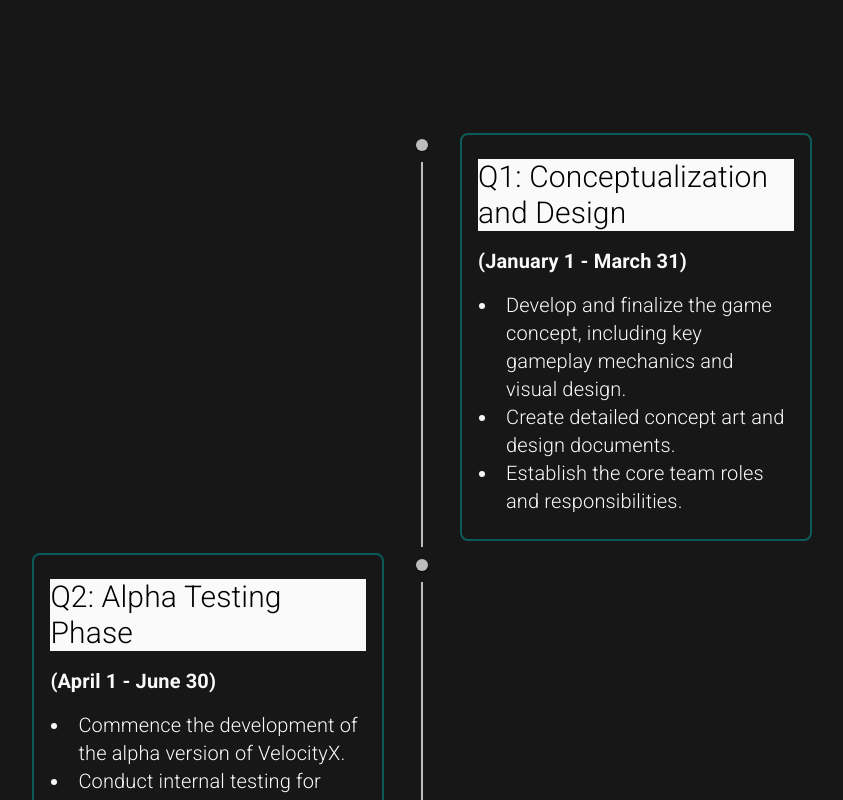
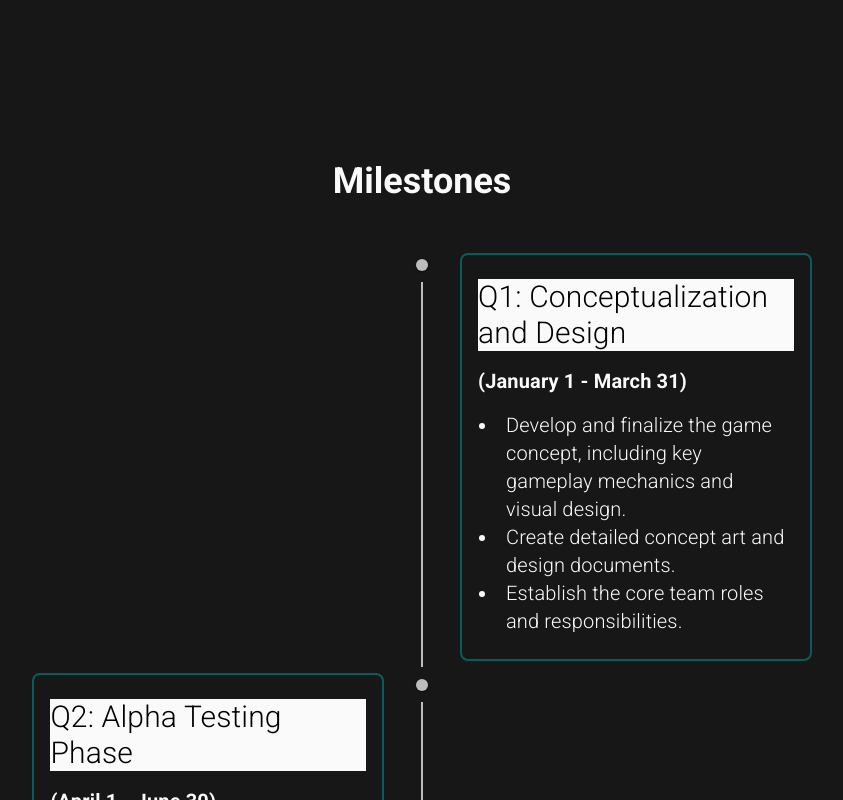
Before and after one commit to tejpal-ritish/Gig01, a React (Vite) app: page / in a window 1280 px wide. Shown: the part 3960-4760 px from the top of the page, without its empty margins (218-1061 px from the left). Built offline with nearby package versions, Linux system fonts and the light colour scheme.

Commit message:
Made changes to milestones

```diff
--- a/src/components/Milestones.css
+++ b/src/components/Milestones.css
@@ -11,3 +11,14 @@
 
     transition: background-color 0.4s ease, color 0.4s ease; /* Smooth transition for background color and text color */
 }
+
+/* Milestones.css */
+/* Milestones.css */
+
+.custom-timeline-connector {
+    width: 2px; /* Adjust width of the connector line */
+    height: 100%; /* Make the connector line stretch vertically */
+    background-color: transparent; /* Ensure background is transparent */
+    border: none; /* Remove any default border */
+    /* border-left: 1px dashed #FAFAFA; Apply dashed border style with desired color */
+}
--- a/src/components/Milestones.jsx
+++ b/src/components/Milestones.jsx
@@ -39,12 +39,13 @@ const Milestones = () => {
 
     return (
         <div className="relative justify-center items-center min-h-screen">
+            <h1 className='text-center text-4xl font-bold text-[#FAFAFA] py-10'>Milestones</h1>
             <Timeline position="alternate" className='text-[#FAFAFA] text-xl'>
                 {milestonesData.map((milestone, index) => (
                     <TimelineItem key={index}>
                         <TimelineSeparator>
                             <TimelineDot />
-                            <TimelineConnector />
+                            <CustomTimelineConnector /> {/* Use custom connector component */}
                         </TimelineSeparator>
                         <TimelineContent
                             ref={(el) => (milestoneRefs.current[index] = el)}
@@ -71,6 +72,13 @@ const Milestones = () => {
 };
 
 export default Milestones;
+
+// Custom component for TimelineConnector with dashed border style
+const CustomTimelineConnector = () => {
+    return (
+        <TimelineConnector className="custom-timeline-connector" />
+    );
+};
 
 const milestonesData = [
     {
```
